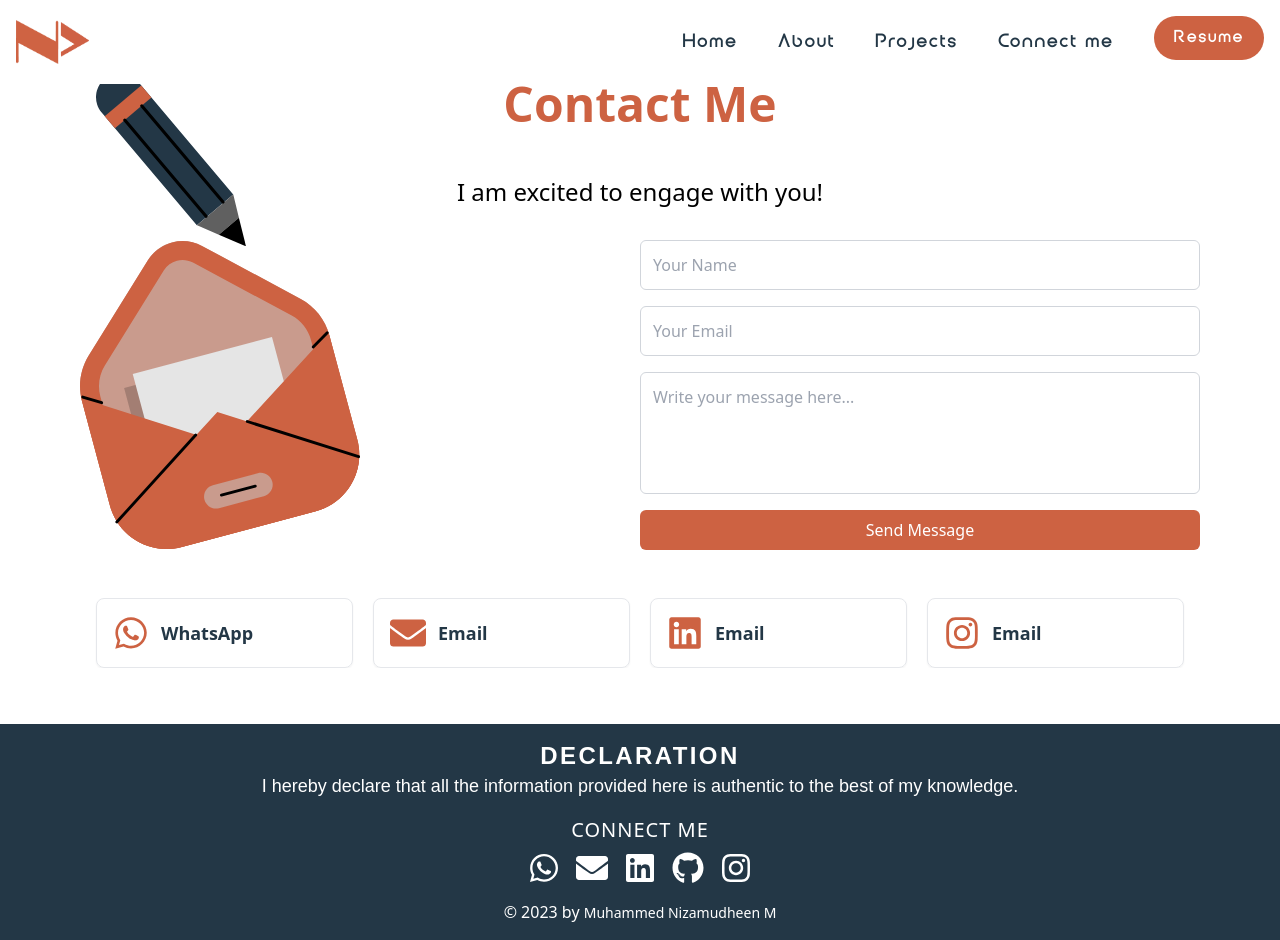
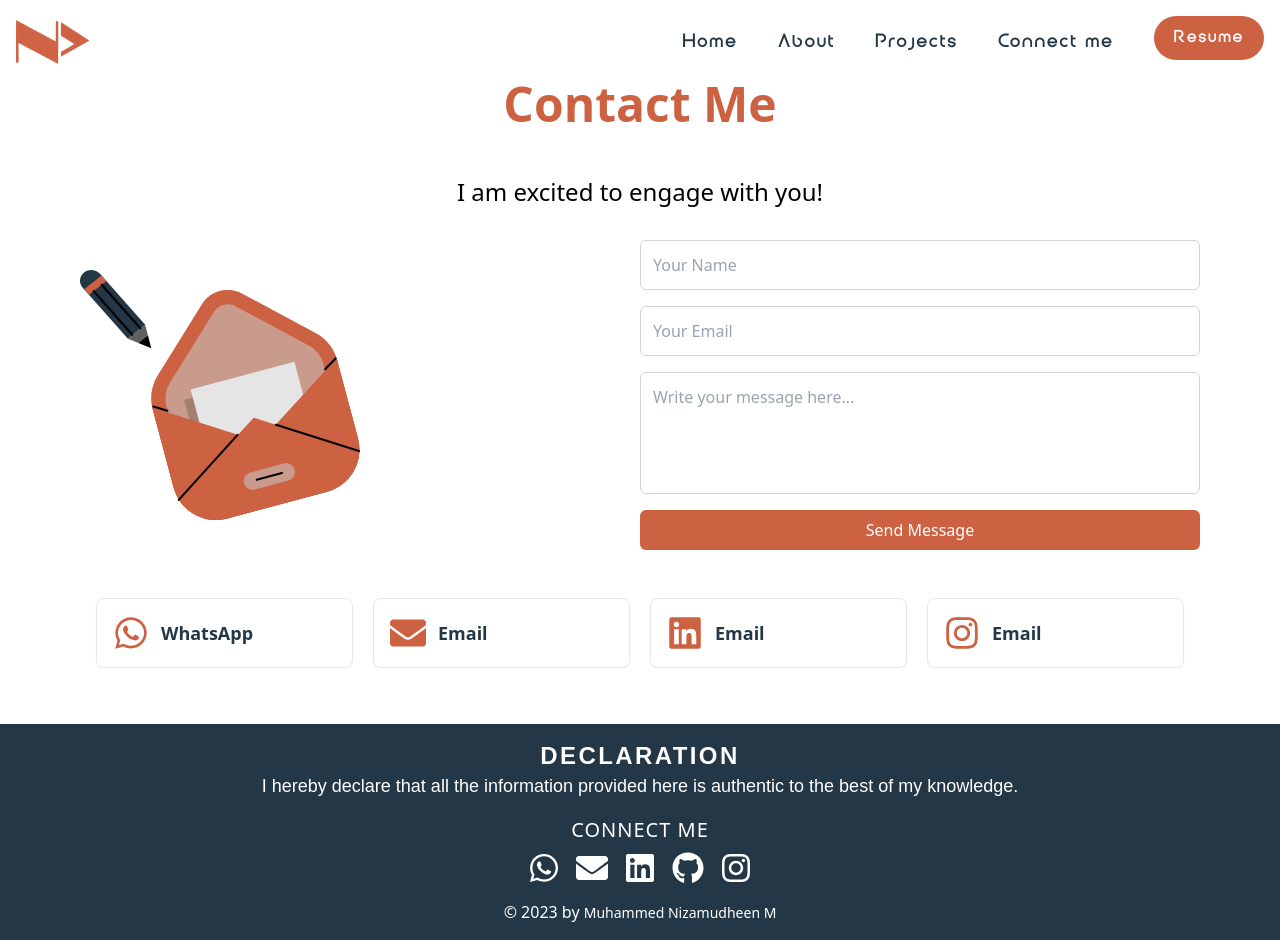
Before and after one commit to novus318/mywebsite, a Next.js app: page /contact in a window 1280 px wide. Built offline with nearby package versions, Linux system fonts and the light colour scheme.

Commit message:
image error

```diff
--- a/src/pages/contact.tsx
+++ b/src/pages/contact.tsx
@@ -2,7 +2,6 @@ import React, { useEffect, useState } from 'react';
 import Header from '@/Components/Header';
 import Footer from '@/Components/Footer';
 import lettercard from '@/images/lettercard.svg'
-import pencil from '@/images/pencil.svg'
 import { FaEnvelope, FaInstagram, FaLinkedin, FaWhatsapp } from 'react-icons/fa';
 import emailjs from 'emailjs-com';
 import { gsap } from 'gsap';
@@ -99,12 +98,6 @@ const Contact = () => {
       scrollTrigger: { trigger: '.letter-image', start: 'top 80%' },
     });
 
-    gsap.from('.pencil-image', {
-      opacity: 0,
-      x: -100,
-      duration: 1.5,
-      scrollTrigger: { trigger: '.pencil-image', start: 'top 80%' },
-    });
     return () => {
         ScrollTrigger.getAll().forEach((trigger) => {
           trigger.kill(true);
@@ -122,9 +115,6 @@ const Contact = () => {
      <Header />
       <section className="bg-white py-14 mt-6 relative">
         <div className="mx-auto overflow-x-hidden">
-          <div className="absolute pencil-image top-36 left-24 z-10 transform -translate-x-1/2 -translate-y-1/2">
-            <img src={pencil.src} alt="Pencil" className="w-1/2 mb-4 pencil-image" />
-          </div>
           <h2 className="heading text-3xl md:text-4xl lg:text-5xl font-bold md:mb-8 text-[#cd6242] text-center">
             Contact Me
           </h2>
```
Also changed, not shown: src/images/lettercard.svg, src/images/pencil.svg (deleted).
